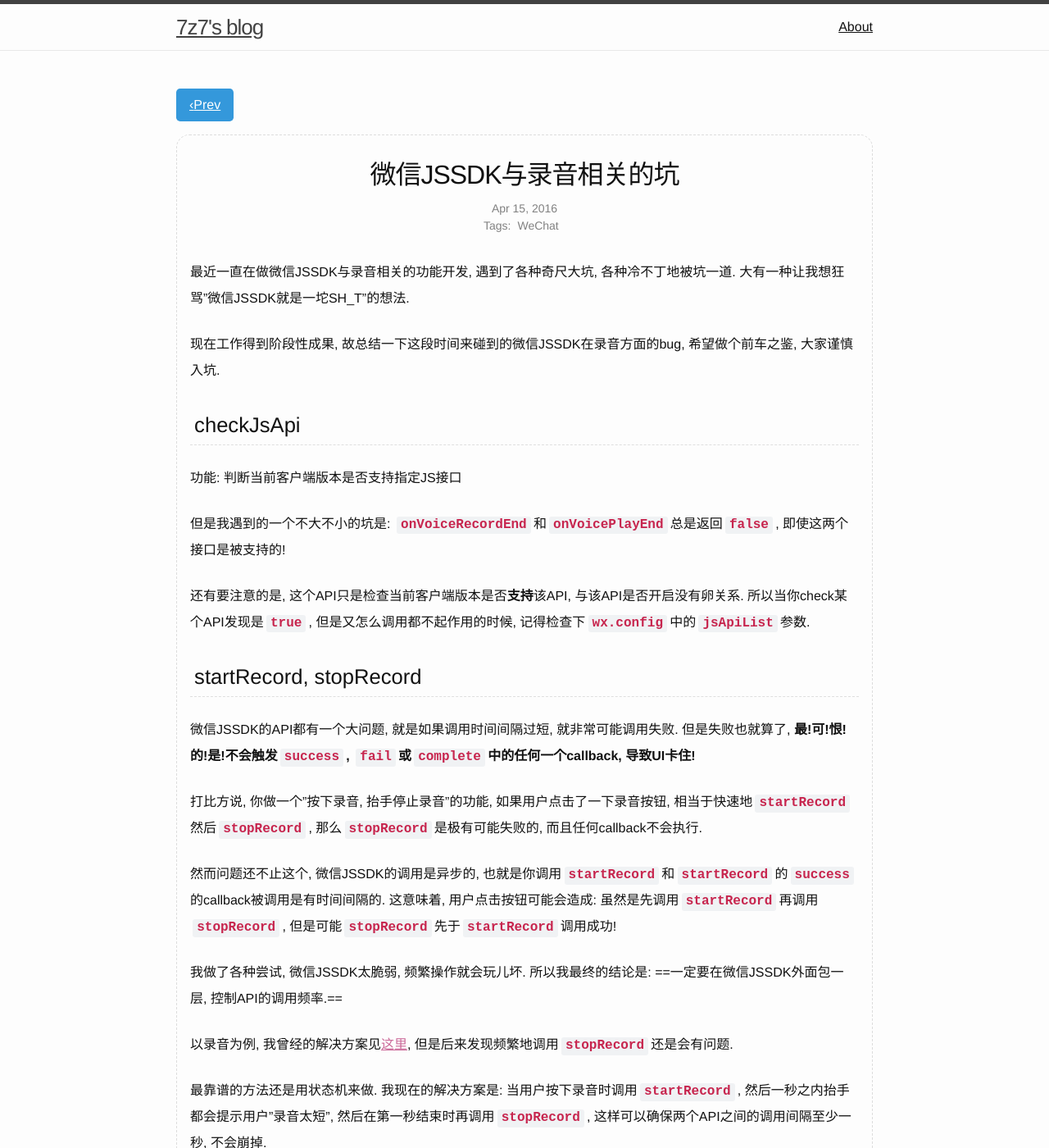
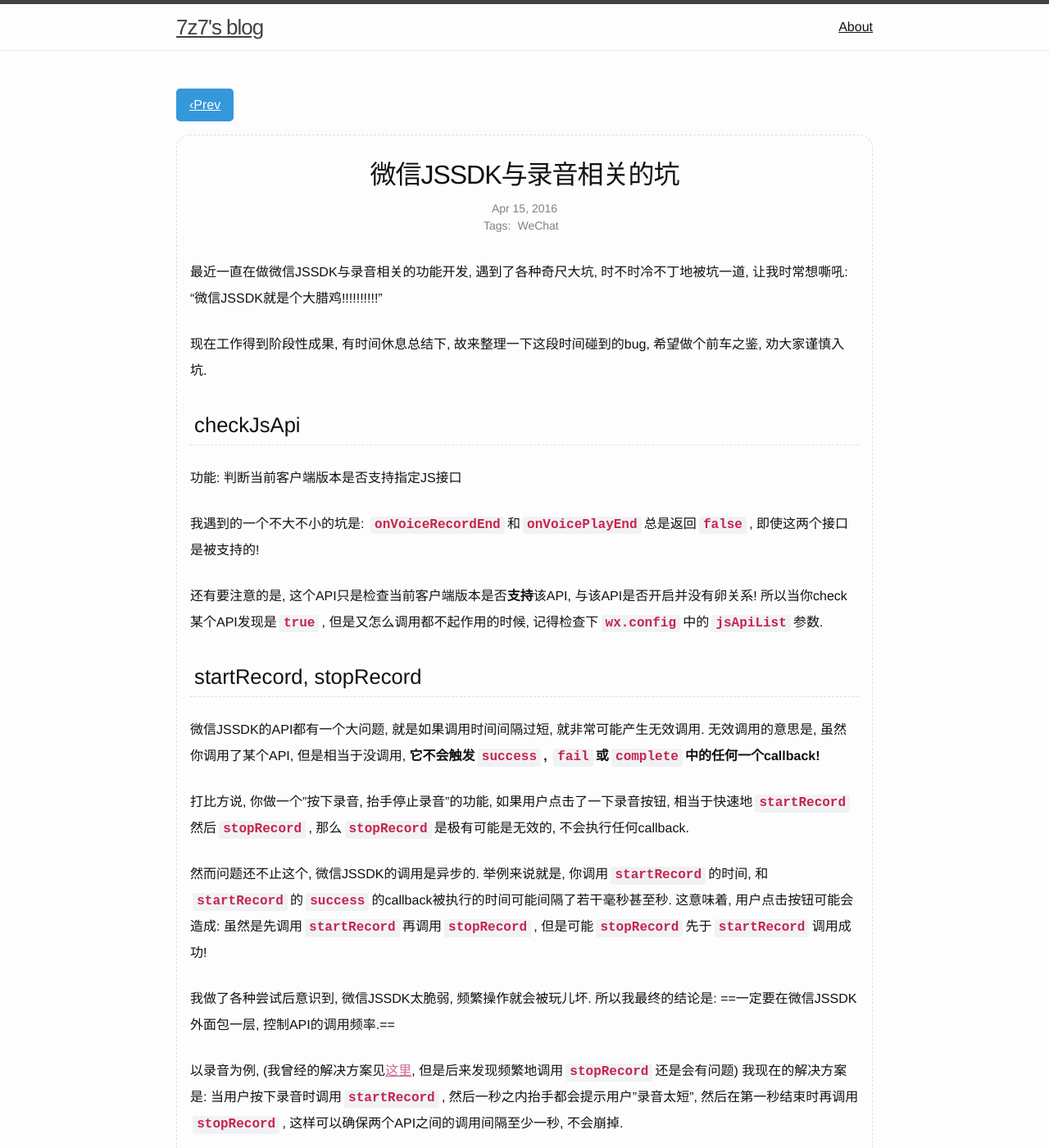
Before and after one commit to lzl124631x/lzl124631x.github.io, a Jekyll site: the page built from _posts/2016-04-15-wechat-record-bugs.md, in a window 1280 px wide and 1400 px high. Shown: the whole window at 82% size. Built offline with Jekyll 4.4.1, drawn with Linux system fonts in a browser that asks for light colours; some of the changed text lies outside the part shown.

Commit message:
updated wechat-record-bugs

```diff
--- a/_posts/2016-04-15-wechat-record-bugs.md
+++ b/_posts/2016-04-15-wechat-record-bugs.md
@@ -5,37 +5,37 @@
 tags: WeChat
 ---
 
-最近一直在做微信JSSDK与录音相关的功能开发, 遇到了各种奇尺大坑, 各种冷不丁地被坑一道. 大有一种让我想狂骂"微信JSSDK就是一坨SH_T"的想法.
+最近一直在做微信JSSDK与录音相关的功能开发, 遇到了各种奇尺大坑, 时不时冷不丁地被坑一道, 让我时常想嘶吼: "微信JSSDK就是个大腊鸡!!!!!!!!!!"
 
-现在工作得到阶段性成果, 故总结一下这段时间来碰到的微信JSSDK在录音方面的bug, 希望做个前车之鉴, 大家谨慎入坑.
+现在工作得到阶段性成果, 有时间休息总结下, 故来整理一下这段时间碰到的bug, 希望做个前车之鉴, 劝大家谨慎入坑.
 
 # checkJsApi
 
 功能: 判断当前客户端版本是否支持指定JS接口
 
-但是我遇到的一个不大不小的坑是: `onVoiceRecordEnd`和`onVoicePlayEnd`总是返回`false`, 即使这两个接口是被支持的!
+我遇到的一个不大不小的坑是: `onVoiceRecordEnd`和`onVoicePlayEnd`总是返回`false`, 即使这两个接口是被支持的!
 
-还有要注意的是, 这个API只是检查当前客户端版本是否**支持**该API, 与该API是否开启没有卵关系. 所以当你check某个API发现是`true`, 但是又怎么调用都不起作用的时候, 记得检查下`wx.config`中的`jsApiList`参数.
+还有要注意的是, 这个API只是检查当前客户端版本是否**支持**该API, 与该API是否开启并没有卵关系! 所以当你check某个API发现是`true`, 但是又怎么调用都不起作用的时候, 记得检查下`wx.config`中的`jsApiList`参数.
 
 # startRecord, stopRecord
 
-微信JSSDK的API都有一个大问题, 就是如果调用时间间隔过短, 就非常可能调用失败. 但是失败也就算了, **最!可!恨!的!是!不会触发`success`, `fail`或`complete`中的任何一个callback, 导致UI卡住!**
+微信JSSDK的API都有一个大问题, 就是如果调用时间间隔过短, 就非常可能产生无效调用. 无效调用的意思是, 虽然你调用了某个API, 但是相当于没调用, **它不会触发`success`, `fail`或`complete`中的任何一个callback!**
 
-打比方说, 你做一个"按下录音, 抬手停止录音"的功能, 如果用户点击了一下录音按钮, 相当于快速地`startRecord`然后`stopRecord`, 那么`stopRecord`是极有可能失败的, 而且任何callback不会执行.
+打比方说, 你做一个"按下录音, 抬手停止录音"的功能, 如果用户点击了一下录音按钮, 相当于快速地`startRecord`然后`stopRecord`, 那么`stopRecord`是极有可能是无效的, 不会执行任何callback.
 
-然而问题还不止这个, 微信JSSDK的调用是异步的, 也就是你调用`startRecord`和`startRecord`的`success`的callback被调用是有时间间隔的. 这意味着, 用户点击按钮可能会造成: 虽然是先调用`startRecord`再调用`stopRecord`, 但是可能`stopRecord`先于`startRecord`调用成功!
+然而问题还不止这个, 微信JSSDK的调用是异步的. 举例来说就是, 你调用`startRecord`的时间, 和`startRecord`的`success`的callback被执行的时间可能间隔了若干毫秒甚至秒. 这意味着, 用户点击按钮可能会造成: 虽然是先调用`startRecord`再调用`stopRecord`, 但是可能`stopRecord`先于`startRecord`调用成功!
 
-我做了各种尝试, 微信JSSDK太脆弱, 频繁操作就会玩儿坏. 所以我最终的结论是: ==一定要在微信JSSDK外面包一层, 控制API的调用频率.==
+我做了各种尝试后意识到, 微信JSSDK太脆弱, 频繁操作就会被玩儿坏. 所以我最终的结论是: ==一定要在微信JSSDK外面包一层, 控制API的调用频率.==
 
-以录音为例, 我曾经的解决方案见[这里](http://www.cnblogs.com/7z7chn/p/4973596.html), 但是后来发现频繁地调用`stopRecord`还是会有问题.
+以录音为例, (我曾经的解决方案见[这里](http://www.cnblogs.com/7z7chn/p/4973596.html), 但是后来发现频繁地调用`stopRecord`还是会有问题) 我现在的解决方案是: 当用户按下录音时调用`startRecord`, 然后一秒之内抬手都会提示用户"录音太短", 然后在第一秒结束时再调用`stopRecord`, 这样可以确保两个API之间的调用间隔至少一秒, 不会崩掉.
 
-最靠谱的方法还是用状态机来做. 我现在的解决方案是: 当用户按下录音时调用`startRecord`, 然后一秒之内抬手都会提示用户"录音太短", 然后在第一秒结束时再调用`stopRecord`, 这样可以确保两个API之间的调用间隔至少一秒, 不会崩掉.
+最靠谱的方法还是用状态机来做, 我目前的状态机如下图. 图中没有包含`uploadVoice`, `uploadVoice`期间应该不允许用户操作按钮.
 
 ![States](\images\2016-04-15-wechat-record-bugs.png)
 
 ## WinPhone上无法录音
 
-通过WinPhone访问微信官方测试页面<http://demo.open.weixin.qq.com/jssdk>尝试调用录音接口, 然而没卵用!!!! (WinPhone用户再次受到一万点伤害)
+通过WinPhone访问微信官方测试页面<http://demo.open.weixin.qq.com/jssdk>尝试调用录音接口, 然而并没有卵用!!!! (WinPhone用户再次受到一万点伤害)
 
 好, 接下来只讨论iPhone和Android用户...
 
@@ -90,7 +90,7 @@
 
 这是一个微信JSSDK炒鸡恶心的BUG... 只在iPhone出现: 在你使用的是**外放**(就是声音是从手机下方的小音箱里面放出来的)的前提下, 录音之后, 播放audio/video声音会转而从**听筒**(就是不插耳机打电话是耳朵对着的位置)播放出来. 如果你不知道的话, 会以为录音之后播放audio/video声音变得特别小.
 
-但是, 如果你用耳机的话则不会受到影响, 因为声音会始终从耳机里播放出来. (难道你要我告诉用户, "请带上耳机使用本产品嘛?!")
+但是, 如果你用耳机的话则不会受到影响, 因为声音会始终从耳机里播放出来. (难道你要我告诉用户, "请带上耳机使用本产品"嘛?!)
 
 后来我们发现`playVoice`一次之后, audio/video的声音就会, 神奇地, 又从外放里播放出来了... *无语凝噎.jpg*
 
@@ -124,7 +124,7 @@
 
 这对于"长按录音"操作来说, 非常影响体验, 因为用户按到一半需要松手去点对话框.
 
-如果用户一不小心点了"否", 那你可以去哭了, 接下的录音API会一直失败.
+如果用户一不小心点了"否", 那你可以去哭了, 接下的录音API调用会一直失败.
 
 如果用户点了"是", 接下来, 至少一段时间内, 用户可以安心地录音了, 不会弹出对话框.
 
```
